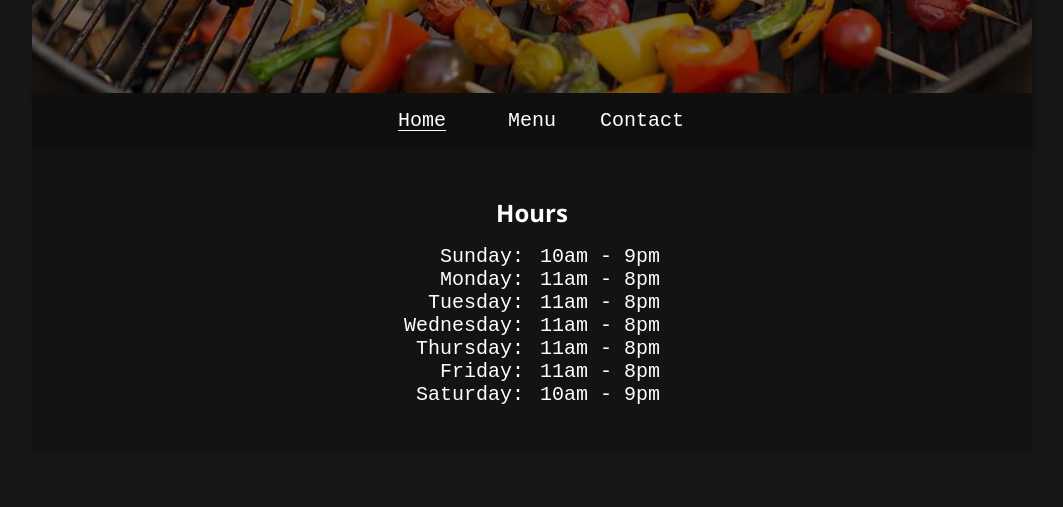
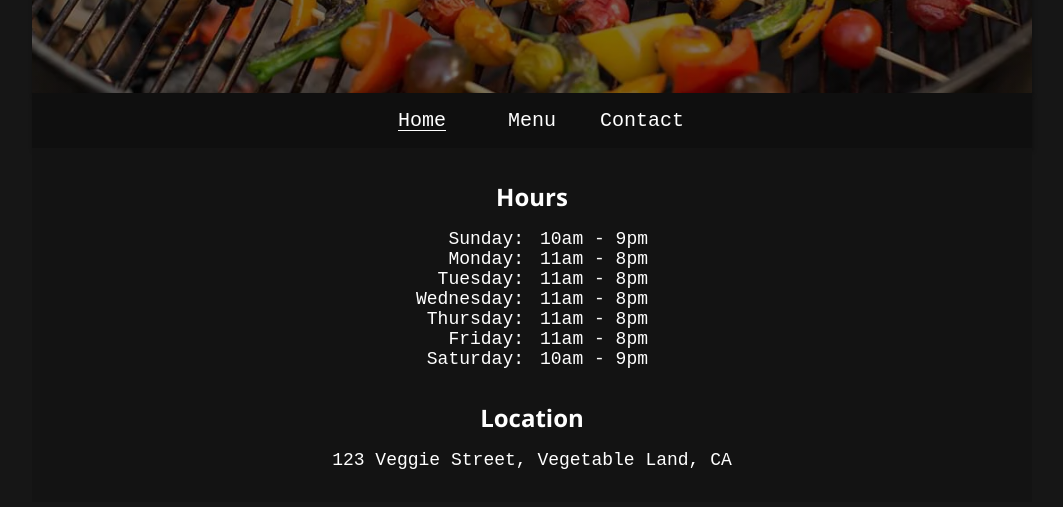
Before and after one commit to jacobhusband/restaurant-page, a website with bundled scripts: page dist/index.html in a window 1280 px wide. Shown: the part 191-698 px from the top of the page, without its empty margins (108-1171 px from the left). Built offline with nearby package versions, Linux system fonts and the light colour scheme.

Commit message:
Add location section of home page

```diff
--- a/src/css/semantic.css
+++ b/src/css/semantic.css
@@ -35,8 +35,8 @@ nav a:hover {
   background-color: rgb(19, 19, 19);
 }
 
-.hours p {
-  font-size: 1.25rem;
+.home p {
+  font-size: 1.125rem;
 }
 
 .hours .col {
--- a/src/css/utility.css
+++ b/src/css/utility.css
@@ -20,6 +20,10 @@
 
 .mt-1r {
   margin-top: 1rem;
+}
+
+.mt-2r {
+  margin-top: 2rem;
 }
 
 .mb-1r {
--- a/src/js/pages/home.js
+++ b/src/js/pages/home.js
@@ -11,8 +11,7 @@ export default class Home extends Builder {
       this.buildElement(
         "div",
         {
-          class:
-            "hours ph-2r pv-1r br-05r flex flex-dir-col align-items-center",
+          class: "hours flex flex-dir-col align-items-center",
         },
         [
           this.buildElement("h2", { class: "mb-1r", textContent: "Hours" }),
@@ -23,6 +22,19 @@ export default class Home extends Builder {
           this.createHoursForDay("Thursday", "11am - 8pm"),
           this.createHoursForDay("Friday", "11am - 8pm"),
           this.createHoursForDay("Saturday", "10am - 9pm"),
+        ]
+      ),
+      this.buildElement(
+        "div",
+        { class: "location flex flex-dir-col align-items-center" },
+        [
+          this.buildElement("h2", {
+            class: "mt-2r mb-1r",
+            textContent: "Location",
+          }),
+          this.buildElement("p", {
+            textContent: "123 Veggie Street, Vegetable Land, CA",
+          }),
         ]
       ),
     ]);
```
Also changed, not shown: dist/main.js.
